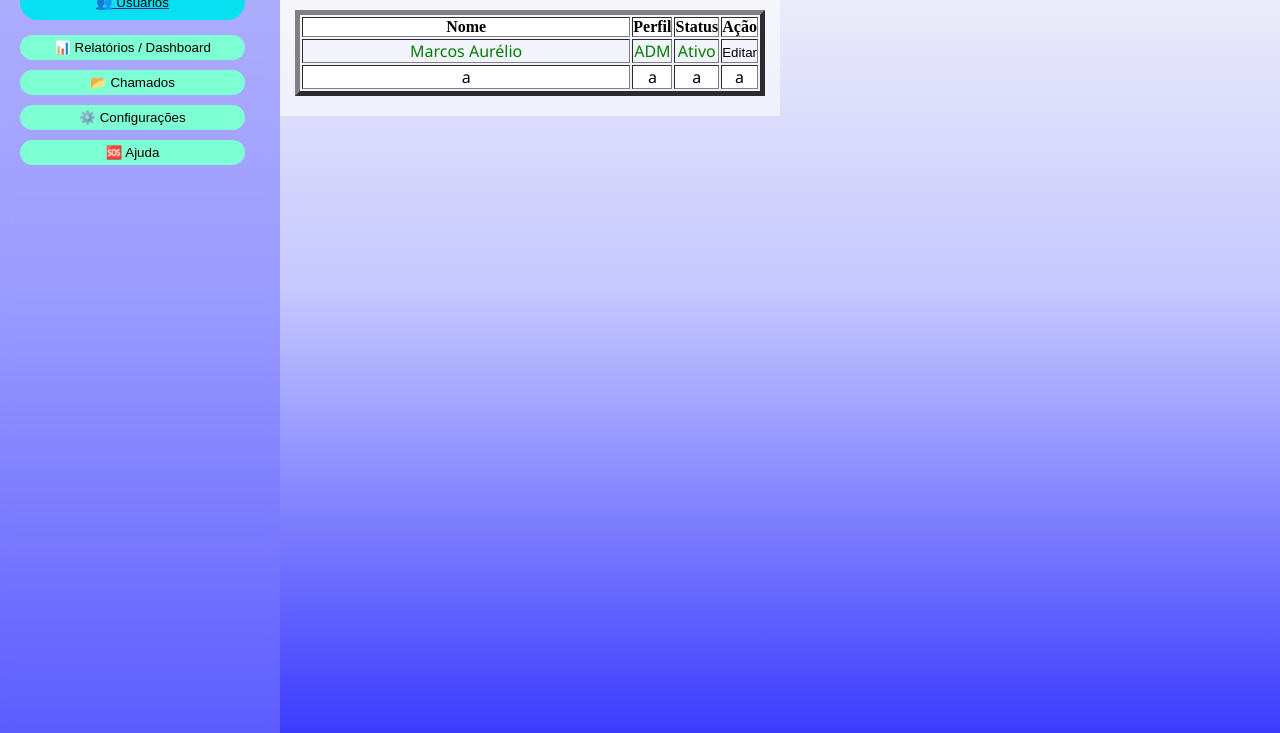
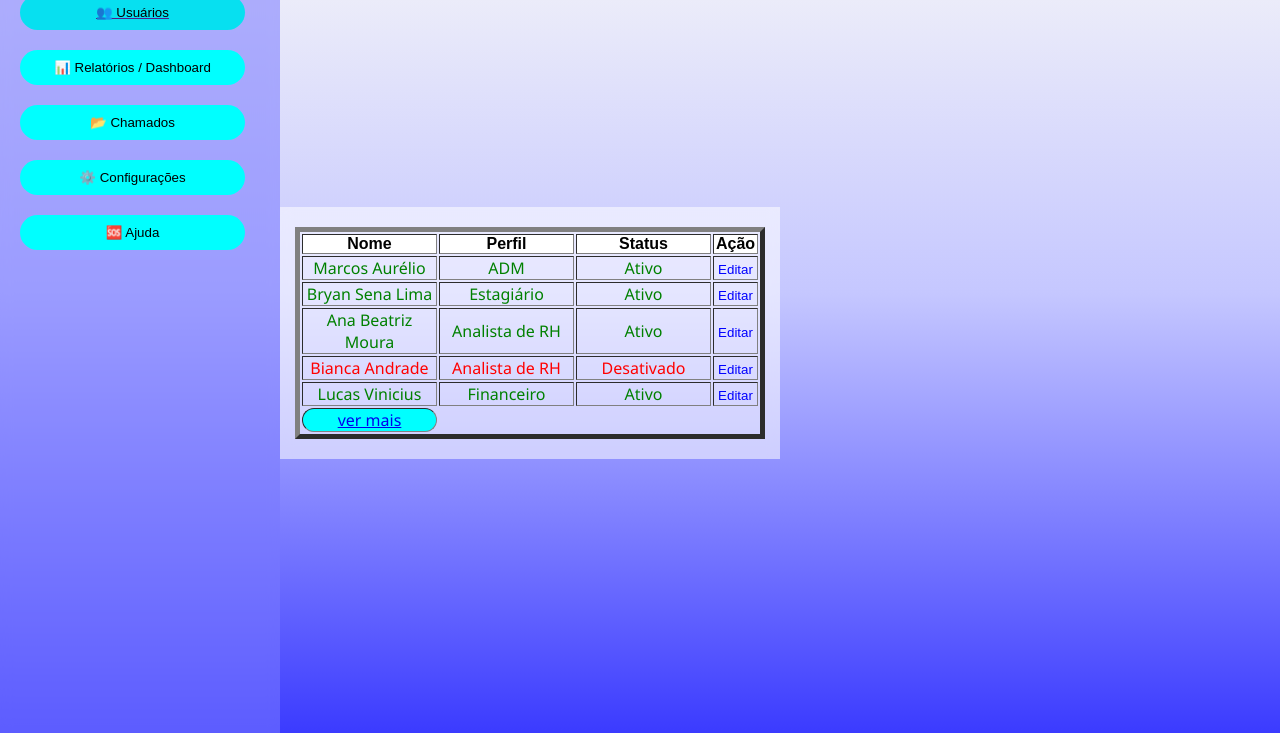
Before and after one commit to Progale123/tcc, a plain HTML site: page public/usuarios/user.html in a window 1280 px wide. Shown: the part 67-800 px from the top of the page. Drawn offline with Linux system fonts and the light colour scheme.

Commit message:
Arrumando a tela

```diff
--- a/public/usuarios/user.html
+++ b/public/usuarios/user.html
@@ -10,7 +10,7 @@
     <div class="retangulo">
         <aside class="sidebar">  <h1 class="logo">NexaDesk</h1>
             <nav class="menu">
-                <a href="" class="menu-bnt">
+                <a href="" class="menu-btn">
                 <button class="btn-usu"> 👥 Usuários</button>
                 </a>
                 <a href="" class="menu-bnt">
@@ -51,13 +51,55 @@
                             </a>
                         </div></td>
                 </tbody></tr>
-                 <tbody>
+                <tbody>
                         <tr class="top2-tbl">
-                            <td>a</td>
-                            <td>a</td>
-                            <td>a</td>
-                            <td>a</td>
+                                <td>Bryan Sena Lima</td>
+                                <td>Estagiário</td>
+                                <td>Ativo</td>
+                                <td><div class="Ações">
+                                    <a href="" class="edit-perfil">
+                                    <button class="editar-btn">Editar</button>
+                                    </a>
+                                </div></td>
                         </tr>
+                    </tbody>
+                    <tbody>
+                        <tr class="top3-tbl">
+                                <td>Ana Beatriz Moura</td>
+                                <td>Analista de RH</td>
+                                <td>Ativo</td>
+                                <td><div class="Ações">
+                                    <a href="" class="edit-perfil">
+                                    <button class="editar-btn">Editar</button>
+                                    </a>
+                                </div></td>
+                        </tr>
+                    </tbody>
+                    <tbody>
+                        <tr class="top4-tbl">
+                                <td>Bianca Andrade</td>
+                                <td>Analista de RH</td>
+                                <td>Desativado</td>
+                                <td><div class="Ações">
+                                    <a href="" class="edit-perfil">
+                                    <button class="editar-btn">Editar</button>
+                                    </a>
+                                </div></td>
+                        </tr>
+                    </tbody>
+                    <tbody>
+                        <tr class="top5-tbl">
+                                <td>Lucas Vinicius</td>
+                                <td>Financeiro</td>
+                                <td>Ativo</td>
+                                <td><div class="Ações">
+                                    <a href="" class="edit-perfil">
+                                    <button class="editar-btn">Editar</button>
+                                    </a>
+                                </div></td>
+                        </tr>
+                        <td class="ver-mais"><a rel="stylesheet" href="/public/Principal/ADM.html" target="_blank">ver mais</a></td>
+
                     </tbody>
             </thead>
             </tfoot>
--- a/public/usuarios/usuar.css
+++ b/public/usuarios/usuar.css
@@ -37,7 +37,7 @@ body {
 
 .retangulo {
   width: 280px;
-  padding: 10px 20px;
+  padding: 20px 20px;
   background: rgba(120, 120, 255, 0.55);
   backdrop-filter: blur(6px);
   height: 100vh;
@@ -47,7 +47,7 @@ body {
     display: flex;
     justify-content: top;
     align-items: center;
-    height: 30vh;
+    height: 100vh;
 }
 
 .retangulo-tbl {
@@ -61,7 +61,7 @@ body {
 }
 
 .top-tbl {
-    font-family: gothic medium;
+    font-family: sans-serif;
     background-color: white;
 }
 
@@ -73,33 +73,49 @@ body {
 
 .top2-tbl {
     font-family: segoe ui;
-    background-color: white;
+    color: green;
+}
+
+.top3-tbl {
+    font-family: segoe ui;
+    color: green;
+}
+
+.top4-tbl {
+    font-family: segoe ui;
+    color: red;
+}
+
+.top5-tbl {
+    font-family: segoe ui;
+    color: green;
 }
 
 .btn {
       width: 75%;
-  margin: 5px 0;
-  padding: 5px;
+  margin: 10px 0;
+  padding: 10px;
   border: none;
   border-radius: 20px;
-  background-color: aquamarine;
+  background-color: aqua;
   cursor: pointer;
   transition: 0.3s;
 }
+
 .btn-usu {
   display: block;
   width: 75%;
   margin: 10px 0;
   padding: 10px;
   border: none;
-  border-radius: 20px;
+  border-radius:20px;
   background: #07e0f0;
   cursor: pointer;
   transition: 0.3s;
 }
 
 td {
-    width: 100%;
+    width: 30%;
     text-align: center;
 }
 .editar-btn {
@@ -107,4 +123,16 @@ td {
   border: none;
   box-shadow: none;
   cursor: pointer;
+  color: blue;
 }
+
+.logo {
+    font-family: 'Arial', sans-serif;
+}
+
+.ver-mais {
+    margin-left: 15px;
+    font-family: segoe ui;
+    background-color: aqua;
+    border-radius: 30px;
+}
```
